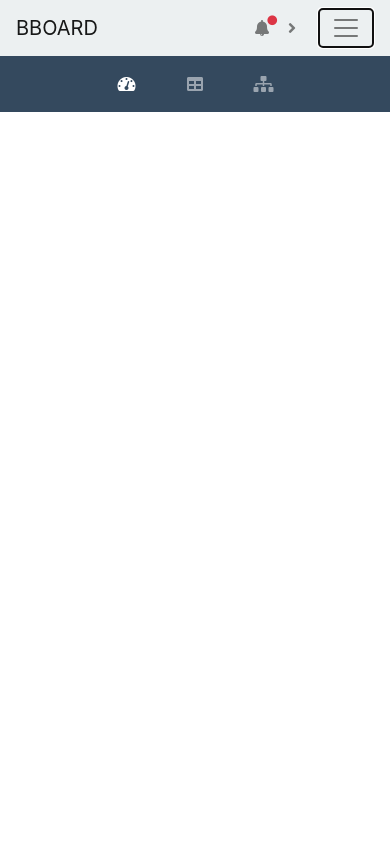
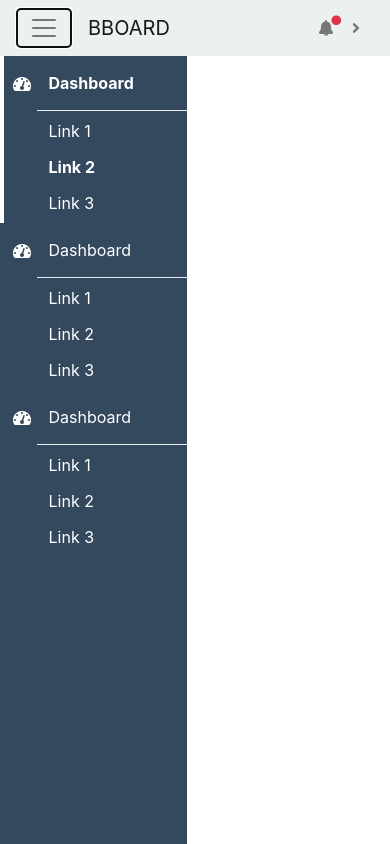
Before and after one commit to MeTaLiKiD/bboard, a plain HTML site: page index.html in a window 390 px wide. Both pictures are taken after a click on the button "Toggle navbar". Drawn offline with Linux system fonts and the light colour scheme.

Commit message:
Starting sidebar implementation

```diff
--- a/css/bboard-desktop.css
+++ b/css/bboard-desktop.css
@@ -8,37 +8,13 @@
   /***********************************/
   /* SIDEBAR *************************/
   /***********************************/
-  .bb-sidebar {
-    position: fixed;
-    top: 0;
-    left: 0;
-    bottom: 0;
-    width: 56px;
-    z-index: 1040;
-  }
   .bb-sidebar.collapse {
     display: block;
   }
-  .bb-sidebar-loader {
-    height: 56px;
-  }
-  .bb-sidebar-links {
-    height: auto;
-    text-align: center;
-  }
-  .bb-sidebar-link {
-    color: rgba(255, 255, 255, .5);
-    height: 56px;
-    line-height: 56px;
+  .bb-sidebar-link:hover .bb-sidebar-sublinks {
     display: block;
-  }
-  .bb-sidebar-link:hover {
-    color: rgba(255, 255, 255, .75);
-    background-color: #1B2631;
-    text-decoration: none;
-  }
-  .bb-sidebar-link.active {
-    color: rgba(255, 255, 255, 1);
-    box-shadow: inset 4px 0 0 #FFFFFF;
+    position: absolute;
+    top: 0;
+    left: 56px;
   }
 }
--- a/css/bboard-mobile.css
+++ b/css/bboard-mobile.css
@@ -23,33 +23,46 @@
     /* SIDEBAR *************************/
     /***********************************/
     .bb-sidebar {
-        margin-top: 56px;
-        z-index: 1040;
-        position: relative;
+        top: 56px;
+        width: auto;
     }
     .bb-sidebar-loader {
         display: none;
     }
+    .bb-sidebar-link.active {
+        box-shadow: inset 4px 0 0 #FFFFFF;
+    }
     .bb-sidebar-links {
-        height: 56px;
-        text-align: center;
+        text-align: left;
     }
-    .bb-sidebar-link {
-        color: rgba(255, 255, 255, .5);
+    .bb-sidebar-sublinks {
         display: inline-block;
-        line-height: 56px;
-        width: 56px;
-        height: 56px;
+        background-color: inherit;
     }
-    .bb-sidebar-link:not(:first-child) {
-        margin-left: 0.5rem;
+    .bb-sidebar-link>a {
+        vertical-align: top;
+        display: inline-block;
+        padding-left: .75rem;
+        color: #FFF;
     }
-    .bb-sidebar-link:hover {
-        color: rgba(255, 255, 255, .75);
-        text-decoration: none;
+    .bb-sidebar-link>a:hover {
+        background-color: inherit;
     }
-    .bb-sidebar-link.active {
-        color: rgba(255, 255, 255, 1);
+    .bb-sidebar-sublinks {
+        border: none;
+    }
+    .bb-sidebar-title {
+        font-weight: normal;
+    }
+    .bb-sidebar-sublinks a:hover {
+        background-color: inherit;
+    }
+    .bb-sidebar-sublink a.active {
+        background-color: inherit;
+        color: #FFF;
+    }
+    .bb-sidebar-sublinks a {
+        color: #FFF;
     }
     /***********************************/
     /* WRAPER **************************/
--- a/css/bboard.css
+++ b/css/bboard.css
@@ -1,3 +1,5 @@
+/**** COMMON ****/
+
 .bb-bg-primary {
   background-color: #34495E;
 }
@@ -14,6 +16,8 @@
   background-color: #1B2631;
 }
 
+/**** WRAPPER ****/
+
 .bb-wrapper {
   background-color: #FFFFFF;
   position: fixed;
@@ -25,6 +29,8 @@
   padding-bottom: 15px;
   overflow: auto;
 }
+
+/**** NAVBAR ****/
 
 .bb-navbar-nav>.dropdown>.nav-link:after {
   float: right;
@@ -80,3 +86,94 @@
   overflow: hidden;
   position: relative;
 }
+
+/*** SIDEBAR ***/
+
+.bb-sidebar {
+  position: fixed;
+  top: 0;
+  left: 0;
+  bottom: 0;
+  width: 56px;
+  z-index: 1040;
+}
+
+.bb-sidebar-loader {
+  height: 56px;
+}
+
+.bb-sidebar-links {
+  height: auto;
+  text-align: center;
+  padding: 0;
+  list-style: none;
+  position: relative;
+}
+
+.bb-sidebar-link>a {
+  color: rgba(255, 255, 255, .5);
+  height: 56px;
+  line-height: 56px;
+  display: block;
+}
+
+.bb-sidebar-link>a:hover {
+  color: rgba(255, 255, 255, .75);
+  background-color: rgba(0, 0, 0, .05);
+}
+
+.bb-sidebar-link.active>a {
+  color: rgba(255, 255, 255, 1);
+  box-shadow: inset 4px 0 0 #FFFFFF;
+}
+
+.bb-sidebar-sublinks {
+  display: none;
+  list-style: none;
+  padding: 0;
+  background-color: #fff;
+  background-clip: padding-box;
+  border: 1px solid rgba(0, 0, 0, .15);
+  border-radius: 0 .25rem .25rem 0;
+  border-left: none;
+  min-width: 150px;
+  text-align: left;
+}
+
+.bb-sidebar-sublinks a {
+  color: inherit;
+  display: block;
+  margin: 4px 2px;
+  margin-left: 0;
+  padding: 0 .75rem;
+  border-radius: 0 5px 5px 0;
+  height: 32px;
+  line-height: 32px;
+}
+
+.bb-sidebar-sublinks a:hover {
+  text-decoration: none;
+  background-color: rgba(0, 0, 0, 0.05);
+}
+
+.bb-sidebar-sublink a.active {
+  background-color: rgba(0, 0, 0, 0.05);
+  color: #34495E;
+  font-weight: bold;
+}
+
+.bb-sidebar-title {
+  font-weight: bold;
+  color: #34495E;
+}
+
+.bb-sidebar-title a {
+  height: 46px;
+  line-height: 46px;
+}
+
+.bb-sidebar-divider {
+  height: 0;
+  overflow: hidden;
+  border-top: 1px solid #E9ECEF;
+}
--- a/index.html
+++ b/index.html
@@ -29,6 +29,12 @@
 
   <!-- NAVBAR -->
   <nav class="navbar navbar-expand-md fixed-top navbar-light bb-bg-secondary">
+
+    <!-- NAVBAR-TOGGLER -->
+    <button class="navbar-toggler mr-3" type="button" data-toggle="collapse" data-target="#Sidebar" aria-controls="Sidebar" aria-expanded="false"
+      aria-label="Toggle navbar" id="NavbarToggler">
+      <span class="navbar-toggler-icon"></span>
+    </button>
 
     <!-- NAVBAR-BRAND -->
     <a class="navbar-brand bb-navbar-brand" href="#">BBOARD</a>
@@ -126,13 +132,6 @@
       </li>
 
     </ul>
-
-    <!-- NAVBAR-TOGGLER -->
-    <button class="navbar-toggler ml-2" type="button" data-toggle="collapse" data-target="#Sidebar" aria-controls="Sidebar" aria-expanded="false"
-      aria-label="Toggle navbar" id="NavbarToggler">
-      <span class="navbar-toggler-icon"></span>
-    </button>
-
   </nav>
 
   <!-- SIDEBAR -->
@@ -142,17 +141,71 @@
     <div class="bb-sidebar-loader bb-bg-dark" id="SidebarLoader"></div>
 
     <!-- SIDEBAR-LINKS -->
-    <div class="bb-sidebar-links">
-      <a class="bb-sidebar-link active" href="#">
-        <i class="fas fa-fw fa-tachometer-alt"></i>
-      </a>
-      <a class="bb-sidebar-link" href="#">
-        <i class="fas fa-fw fa-table"></i>
-      </a>
-      <a class="bb-sidebar-link" href="#">
-        <i class="fas fa-fw fa-sitemap"></i>
-      </a>
-    </div>
+    <ul class="bb-sidebar-links">
+      <li class="bb-sidebar-link active" href="#">
+        <a href="#">
+          <i class="fas fa-fw fa-tachometer-alt"></i>
+        </a>
+        <ul class="bb-sidebar-sublinks bb-bg-secondary">
+          <li class="bb-sidebar-sublink bb-sidebar-title">
+            <a class="active" href="#">Dashboard</a>
+          </li>
+          <li class="bb-sidebar-divider"></li>
+          <li class="bb-sidebar-sublink">
+            <a href="#">Link 1</a>
+          </li>
+          <li class="bb-sidebar-sublink">
+            <a class="active" href="#">Link 2</a>
+          </li>
+          <li class="bb-sidebar-sublink">
+            <a href="#">Link 3</a>
+          </li>
+        </ul>
+      </li>
+
+      <li class="bb-sidebar-link" href="#">
+          <a href="#">
+            <i class="fas fa-fw fa-tachometer-alt"></i>
+          </a>
+          <ul class="bb-sidebar-sublinks bb-bg-secondary">
+            <li class="bb-sidebar-sublink bb-sidebar-title">
+              <a href="#">Dashboard</a>
+            </li>
+            <li class="bb-sidebar-divider"></li>
+            <li class="bb-sidebar-sublink">
+              <a href="#">Link 1</a>
+            </li>
+            <li class="bb-sidebar-sublink">
+              <a href="#">Link 2</a>
+            </li>
+            <li class="bb-sidebar-sublink">
+              <a href="#">Link 3</a>
+            </li>
+          </ul>
+        </li>
+
+        <li class="bb-sidebar-link" href="#">
+            <a href="#">
+              <i class="fas fa-fw fa-tachometer-alt"></i>
+            </a>
+            <ul class="bb-sidebar-sublinks bb-bg-secondary">
+              <li class="bb-sidebar-sublink bb-sidebar-title">
+                <a href="#">Dashboard</a>
+              </li>
+              <li class="bb-sidebar-divider"></li>
+              <li class="bb-sidebar-sublink">
+                <a href="#">Link 1</a>
+              </li>
+              <li class="bb-sidebar-sublink">
+                <a href="#">Link 2</a>
+              </li>
+              <li class="bb-sidebar-sublink">
+                <a href="#">Link 3</a>
+              </li>
+            </ul>
+          </li>
+
+    </ul>
 
   </div>
 
```
